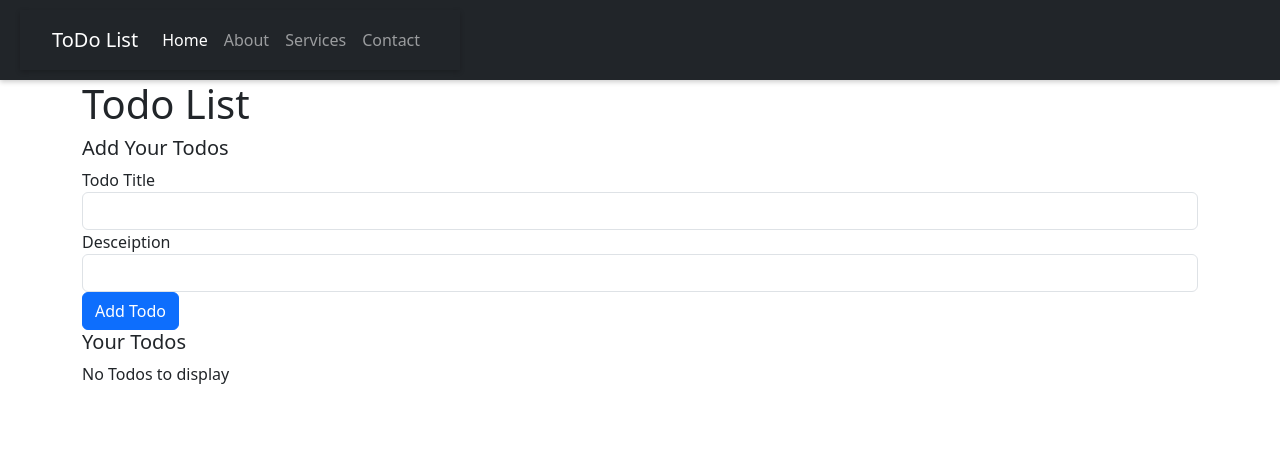
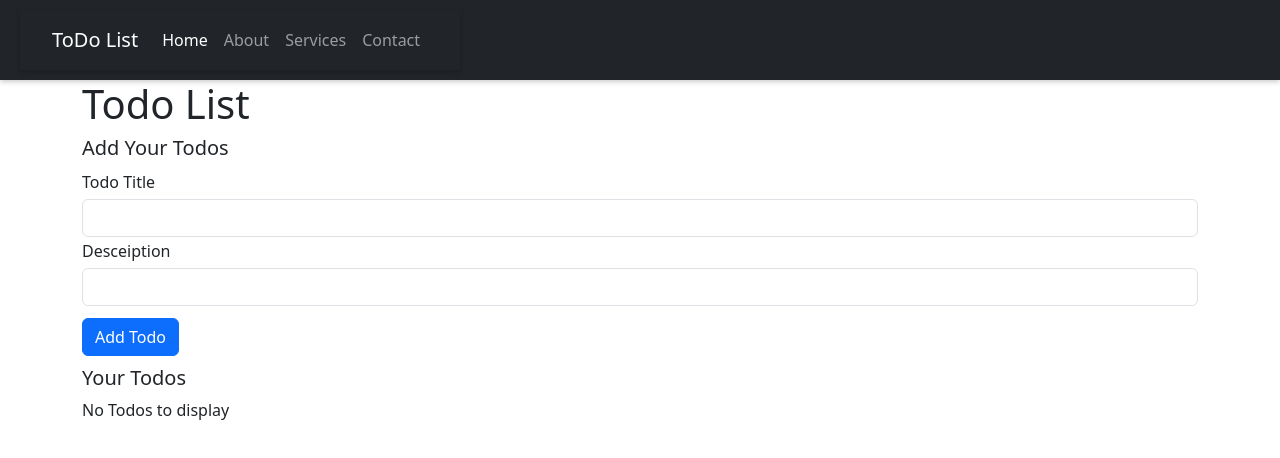
Before and after one commit to ashoksethy/Todo-list, an Angular app: page / in a window 1280 px wide. Shown: the top 458 px of the page. Built offline with nearby package versions, Linux system fonts and the light colour scheme.

Commit message:
UI changes

```diff
--- a/src/app/MyComponents/add-todo/add-todo.component.css
+++ b/src/app/MyComponents/add-todo/add-todo.component.css
@@ -0,0 +1,9 @@
+.addtodo{
+    margin: 10px 0px 10px 0px;
+}
+.form-control{
+    margin: 5px 0px 2px 0px;
+}
+.projecttitle{
+    margin: 5px 0px 10px 0px;
+}
--- a/src/app/MyComponents/add-todo/add-todo.component.html
+++ b/src/app/MyComponents/add-todo/add-todo.component.html
@@ -1,6 +1,6 @@
 
 <div class="my3">
-  <h5>Add Your Todos</h5>
+  <h5  class="projecttitle">Add Your Todos</h5>
   <form (ngSubmit)="onSubmit()">
     <div class="form-group">
       <label for="title">Todo Title</label>
@@ -11,6 +11,6 @@
       <input type="test"  [(ngModel)]="desc" class="form-control" id="desc" name="desc" >
     </div>
 
-    <button type="submit" class="btn btn-primary">Add Todo</button>
+    <button type="submit" class="btn btn-primary addtodo">Add Todo</button>
   </form>
 </div>
--- a/src/app/app.component.html
+++ b/src/app/app.component.html
@@ -12,7 +12,7 @@
               <a class="nav-link active" aria-current="page" href="#">Home</a>
             </li>
             <li class="nav-item">
-              <a class="nav-link" href="#">About</a>
+              <a class="nav-link" routerLink="/about">About</a>
             </li>
             <li class="nav-item">
               <a class="nav-link" href="#">Services</a>
```
Also changed, not shown: 1 other file (tests, documents, lock files or other folders).
